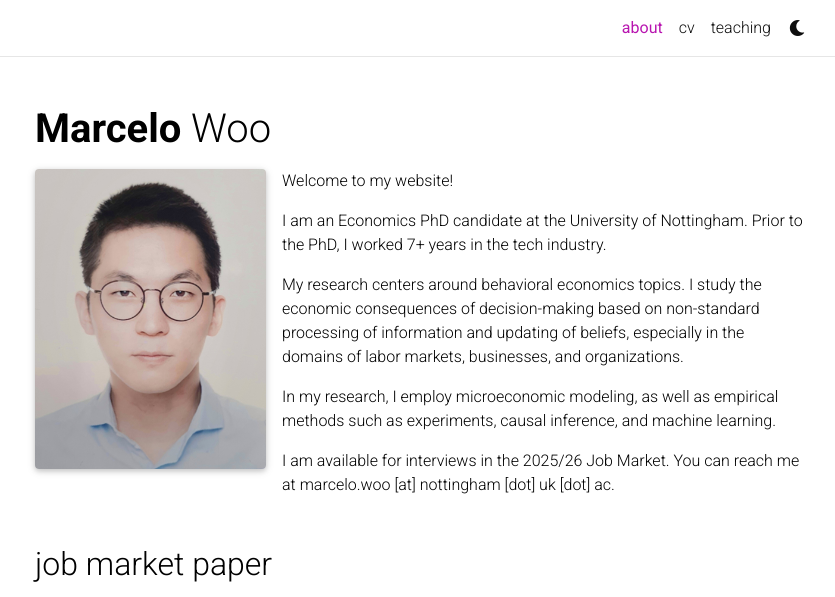
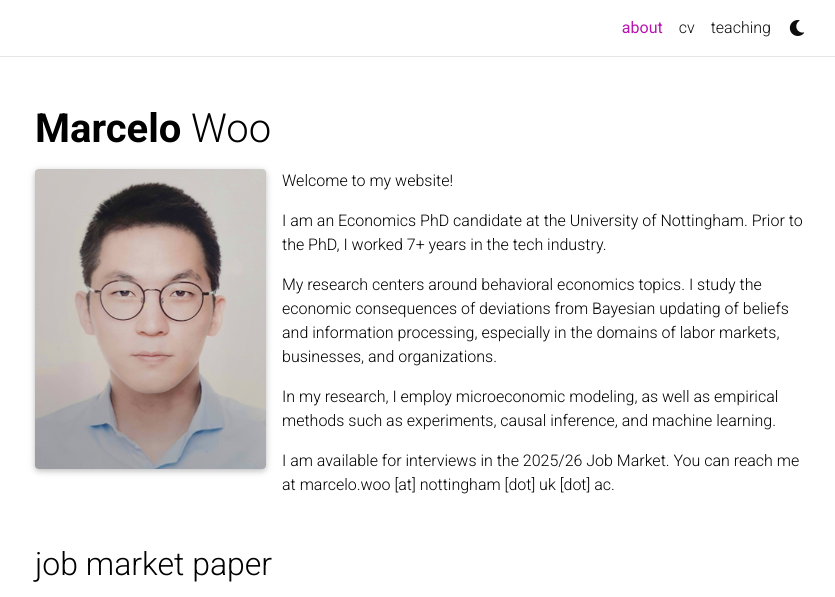
Before and after one commit to marcelowoo/marcelowoo.github.io, a Jekyll site: the page built from _pages/about.md, in a window 1280 px wide and 1142 px high, cut to the strip 0-597 px from the top of the window. Shown: the whole strip, without its empty margins (220-1055 px from the left). Built offline with Jekyll 4.4.1, drawn with Linux system fonts in a browser that asks for light colours; comment, search, counter and statistics services are not loaded; a style sheet for code colours, icons or effects is not loaded.

Commit message:
Edit mini bio

```diff
--- a/_pages/about.md
+++ b/_pages/about.md
@@ -19,7 +19,7 @@ Welcome to my website!
 
 I am an Economics PhD candidate at the University of Nottingham. Prior to the PhD, I worked 7+ years in the tech industry.
 
-My research centers around behavioral economics topics. I study the economic consequences of decision-making based on non-standard processing of information and updating of beliefs, especially in the domains of labor markets, businesses, and organizations.
+My research centers around behavioral economics topics. I study the economic consequences of deviations from Bayesian updating of beliefs and information processing, especially in the domains of labor markets, businesses, and organizations.
 
 In my research, I employ microeconomic modeling, as well as empirical methods such as experiments, causal inference, and machine learning.
 
```
